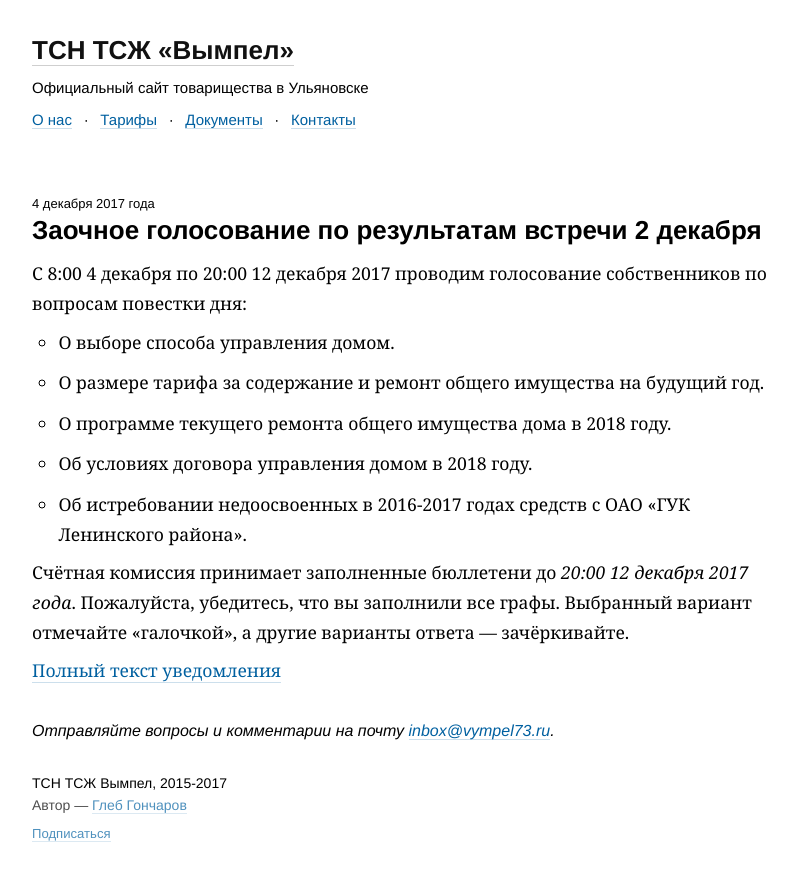
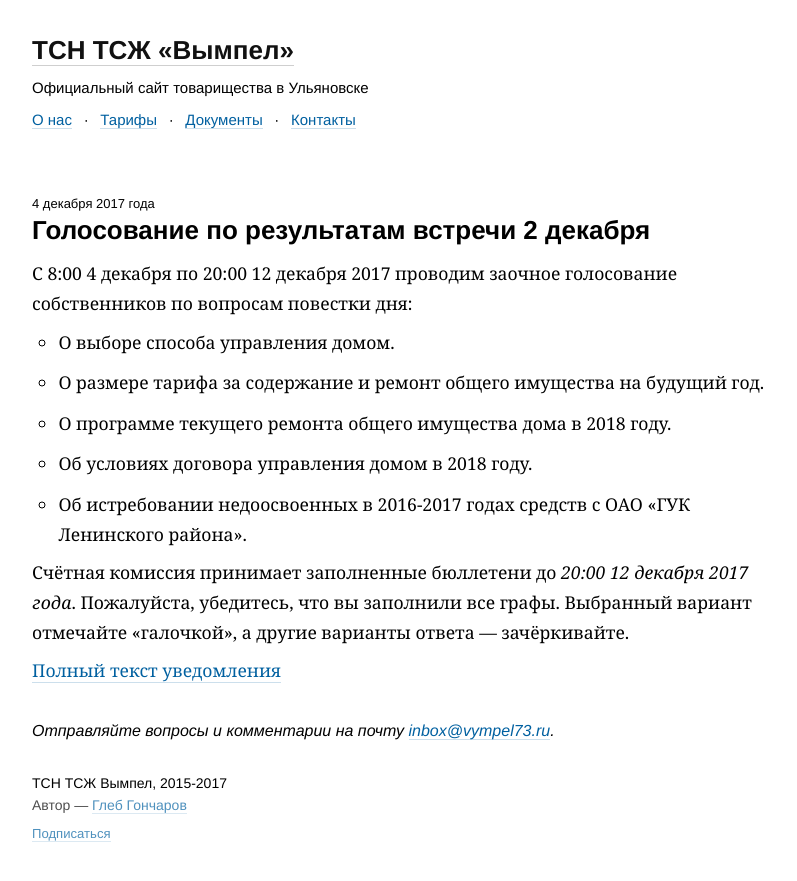
Before and after one commit to gongled/vympel, a Jekyll site: the page built from _posts/2017-12-04-voting.md, in a window 1280 px wide. Shown: the top 881 px of the page, without its empty margins (108-905 px from the left). Built offline with Jekyll 4.4.1, drawn with Linux system fonts in a browser that asks for light colours; some of the changed lines change nothing that is shown.

Commit message:
Исправление даты и формулировок

```diff
--- a/_posts/2017-12-04-voting.md
+++ b/_posts/2017-12-04-voting.md
@@ -1,9 +1,9 @@
 ---
-title: Заочное голосование по результатам встречи 2 декабря
-updated: 2017-11-21
+title: Голосование по результатам встречи 2 декабря
+updated: 2017-12-04
 ---
 
-С 8:00 4 декабря по 20:00 12 декабря 2017 проводим голосование собственников по вопросам повестки дня:
+С 8:00 4 декабря по 20:00 12 декабря 2017 проводим заочное голосование собственников по вопросам повестки дня:
 
 - О выборе способа управления домом.
 - О размере тарифа за содержание и ремонт общего имущества на будущий год.
```
